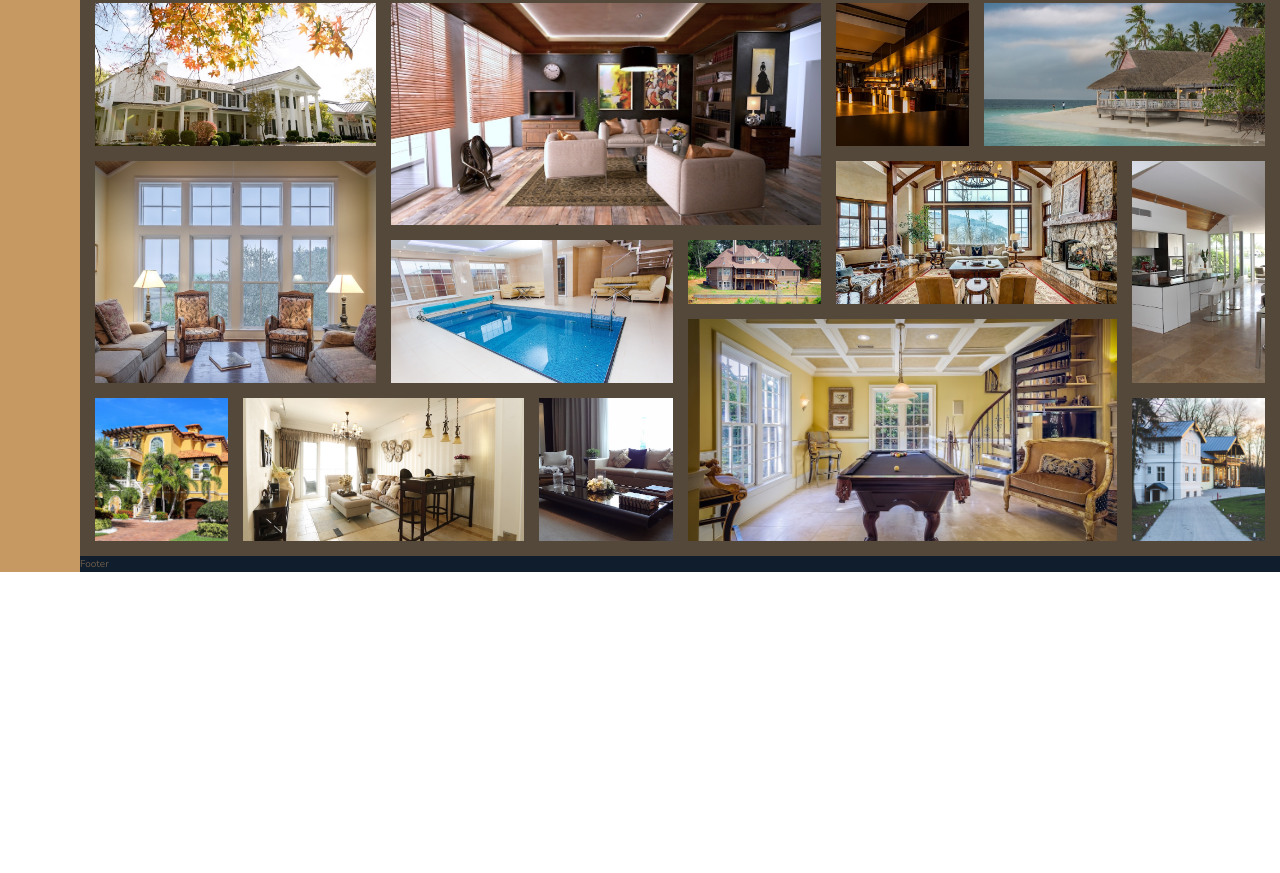
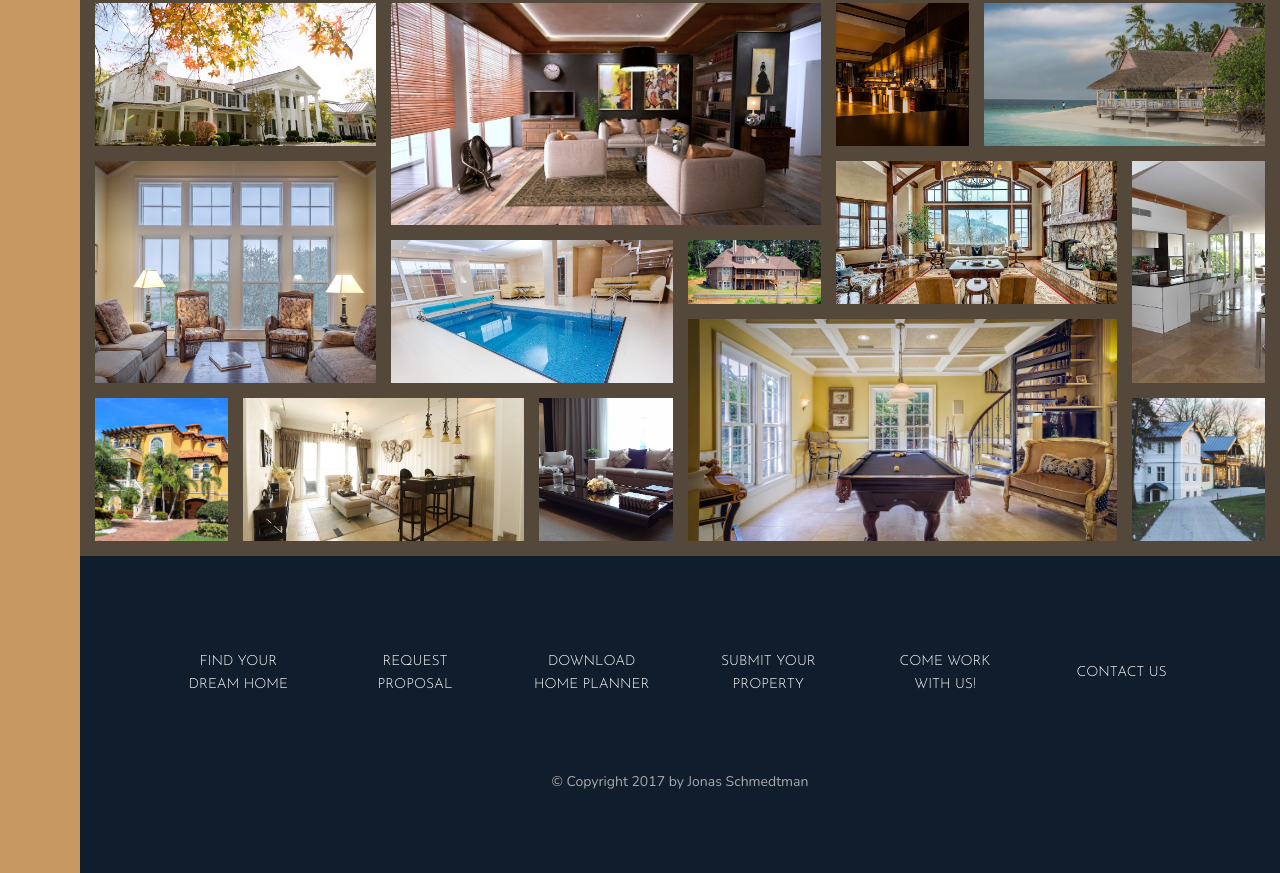
Before and after one commit to sjfox26/nexter_grid, a website: page index.html in a window 1280 px wide. Shown: the part 3084-3957 px from the top of the page. Before the commit the page ends 3656 px from the top, so only its background shows below. Drawn offline with nearby package versions, Linux system fonts and the light colour scheme.

Commit message:
build footer

```diff
--- a/index.html
+++ b/index.html
@@ -346,7 +346,17 @@
         </section>
 
         <footer class="footer">
-            Footer
+            <ul class="nav">
+                <li class="nav__item"><a href="#" class="nav__link">Find your dream home</a></li>
+                <li class="nav__item"><a href="#" class="nav__link">Request proposal</a></li>
+                <li class="nav__item"><a href="#" class="nav__link">Download home planner</a></li>
+                <li class="nav__item"><a href="#" class="nav__link">Submit your property</a></li>
+                <li class="nav__item"><a href="#" class="nav__link">Come work with us!</a></li>
+                <li class="nav__item"><a href="#" class="nav__link">Contact us</a></li>
+            </ul>
+            <p class="copyright">
+                &copy; Copyright 2017 by Jonas Schmedtman
+            </p>
         </footer>
     </body>
 </html>
--- a/sass/_footer.scss
+++ b/sass/_footer.scss
@@ -1,4 +1,43 @@
 .footer {
   background-color: $color-secondary;
   grid-column: full-start / full-end;
+  padding: 8rem;
 }
+
+.nav {
+  list-style: none;
+
+  display: grid;
+  grid-template-columns: repeat(auto-fit, minmax(15rem, 1fr));
+  grid-gap: 2rem;
+  align-items: center;
+
+  &__link:link,
+  &__link:visited {
+    font-size: 1.4rem;
+    color: #fff;
+    text-decoration: none;
+    font-family: $font-display;
+    text-transform: uppercase;
+    text-align: center;
+    padding: 1.5rem;
+    display: block;
+    transition: all .2s;
+  }
+
+  &__link:hover,
+  &__link:active {
+    background-color: rgba(#fff, .05);
+    transform: translateY(-3px);
+  }
+}
+
+.copyright {
+  font-size: 1.4rem;
+  color: $color-grey-light-2;
+  margin-top: 6rem;
+  margin-right: auto;
+  margin-left: auto; //together these last two are a trick to get copyright class to center
+  text-align: center;
+  width: 70%;
+}
--- a/sass/_gallery.scss
+++ b/sass/_gallery.scss
@@ -79,9 +79,6 @@
       grid-column: 8 / span 1;
     }
 
-
-
-
   }
 
   &__img {
```
Also changed, not shown: css/style.css.
